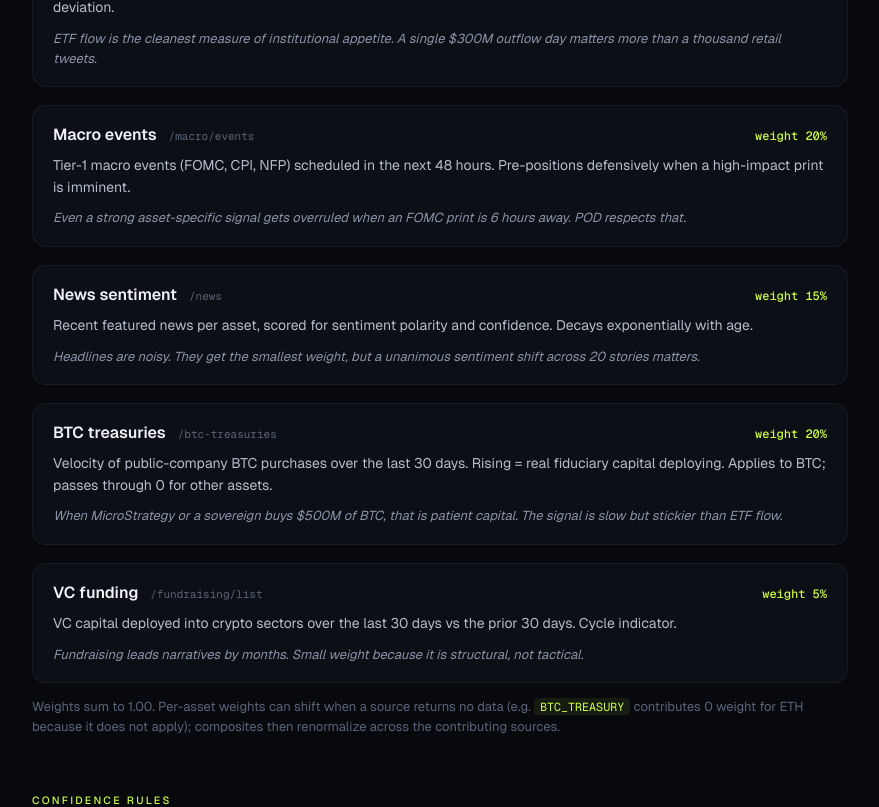
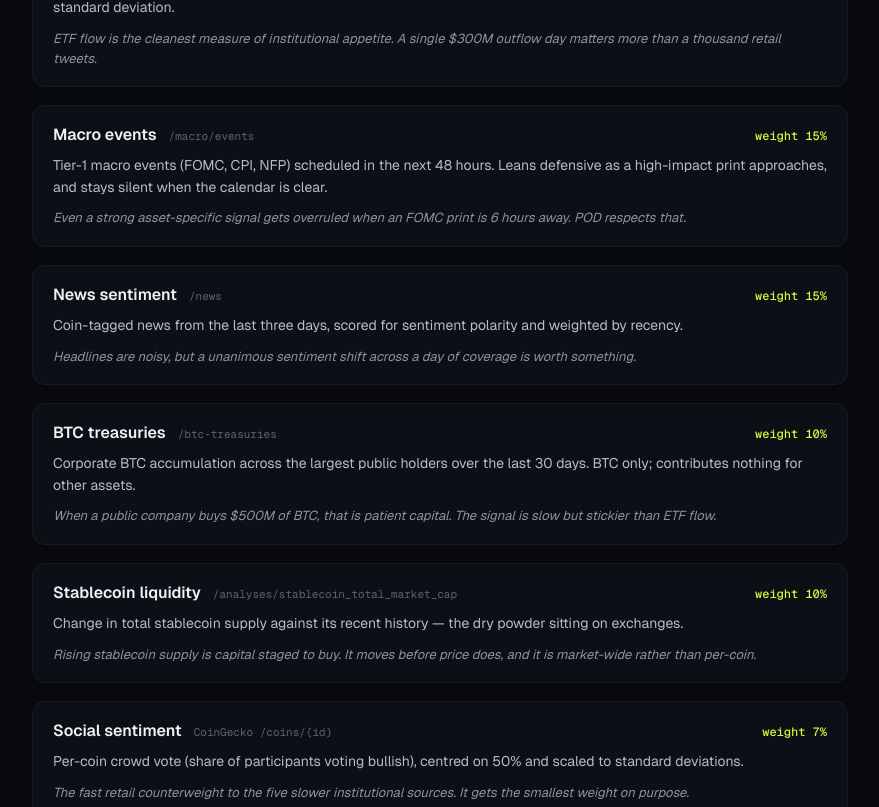
Before and after one commit to Pratiikpy/pod, a Next.js app in the folder apps/pod-web/: page /how-it-works in a window 1280 px wide. Shown: the part 735-1542 px from the top of the page, without its empty margins (200-1079 px from the left). Built offline with nearby package versions, Linux system fonts and the light colour scheme.

Commit message:
fix(how-it-works): document the six sources the engine actually runs

```diff
--- a/apps/pod-web/src/app/how-it-works/page.tsx
+++ b/apps/pod-web/src/app/how-it-works/page.tsx
@@ -6,27 +6,27 @@ import { SiteNav } from '@/components/SiteNav';
 export const metadata = {
   title: 'How POD scores are calculated · POD',
   description:
-    'POD scores combine five SoSoValue data sources into one number. This page documents the math, the weights, and the limits.',
+    'POD scores combine six data sources into one number. This page documents the math, the weights, and the limits.',
 };
 
 const SOURCES = [
   {
     key: 'ETF_FLOW',
     label: 'ETF flow',
-    weight: 0.40,
+    weight: 0.30,
     api: '/etfs/summary-history',
     measures:
-      'Daily net inflow / outflow on spot crypto ETFs. Compares latest day against the trailing 30-day mean and standard deviation.',
+      'Daily net inflow / outflow on spot crypto ETFs. Compares the latest session against the trailing 30-day mean and standard deviation.',
     why:
       'ETF flow is the cleanest measure of institutional appetite. A single $300M outflow day matters more than a thousand retail tweets.',
   },
   {
     key: 'MACRO_EVENT',
     label: 'Macro events',
-    weight: 0.20,
+    weight: 0.15,
     api: '/macro/events',
     measures:
-      'Tier-1 macro events (FOMC, CPI, NFP) scheduled in the next 48 hours. Pre-positions defensively when a high-impact print is imminent.',
+      'Tier-1 macro events (FOMC, CPI, NFP) scheduled in the next 48 hours. Leans defensive as a high-impact print approaches, and stays silent when the calendar is clear.',
     why:
       'Even a strong asset-specific signal gets overruled when an FOMC print is 6 hours away. POD respects that.',
   },
@@ -36,29 +36,39 @@ const SOURCES = [
     weight: 0.15,
     api: '/news',
     measures:
-      'Recent featured news per asset, scored for sentiment polarity and confidence. Decays exponentially with age.',
+      'Coin-tagged news from the last three days, scored for sentiment polarity and weighted by recency.',
     why:
-      'Headlines are noisy. They get the smallest weight, but a unanimous sentiment shift across 20 stories matters.',
+      'Headlines are noisy, but a unanimous sentiment shift across a day of coverage is worth something.',
   },
   {
     key: 'BTC_TREASURY',
     label: 'BTC treasuries',
-    weight: 0.20,
+    weight: 0.10,
     api: '/btc-treasuries',
     measures:
-      'Velocity of public-company BTC purchases over the last 30 days. Rising = real fiduciary capital deploying. Applies to BTC; passes through 0 for other assets.',
+      'Corporate BTC accumulation across the largest public holders over the last 30 days. BTC only; contributes nothing for other assets.',
     why:
-      'When MicroStrategy or a sovereign buys $500M of BTC, that is patient capital. The signal is slow but stickier than ETF flow.',
+      'When a public company buys $500M of BTC, that is patient capital. The signal is slow but stickier than ETF flow.',
   },
   {
-    key: 'VC_FUNDING',
-    label: 'VC funding',
-    weight: 0.05,
-    api: '/fundraising/list',
+    key: 'STABLECOIN_LIQUIDITY',
+    label: 'Stablecoin liquidity',
+    weight: 0.10,
+    api: '/analyses/stablecoin_total_market_cap',
     measures:
-      'VC capital deployed into crypto sectors over the last 30 days vs the prior 30 days. Cycle indicator.',
+      'Change in total stablecoin supply against its recent history — the dry powder sitting on exchanges.',
     why:
-      'Fundraising leads narratives by months. Small weight because it is structural, not tactical.',
+      'Rising stablecoin supply is capital staged to buy. It moves before price does, and it is market-wide rather than per-coin.',
+  },
+  {
+    key: 'SOCIAL_SENTIMENT',
+    label: 'Social sentiment',
+    weight: 0.07,
+    api: 'CoinGecko /coins/{id}',
+    measures:
+      'Per-coin crowd vote (share of participants voting bullish), centred on 50% and scaled to standard deviations.',
+    why:
+      'The fast retail counterweight to the five slower institutional sources. It gets the smallest weight on purpose.',
   },
 ] as const;
 
@@ -109,7 +119,7 @@ export default function HowItWorks() {
               maxWidth: 640,
             }}
           >
-            POD scores blend five SoSoValue data sources into one number from 0 to 100.
+            POD scores blend six institutional data sources into one number from 0 to 100.
             No magic, no model weights kept secret. The full pipeline is documented below.
           </p>
         </section>
@@ -132,17 +142,19 @@ podScore   = round(100 / (1 + e^(-compositeZ)))`}
           </p>
         </Section>
 
-        {/* The 5 sources */}
-        <Section eyebrow="The five sources">
+        {/* The six sources */}
+        <Section eyebrow="The six sources">
           <div style={{ display: 'flex', flexDirection: 'column', gap: 18 }}>
             {SOURCES.map((s) => (
               <SourceCard key={s.key} source={s} />
             ))}
           </div>
           <p style={{ marginTop: 14, fontSize: 13, color: POD.ink400, lineHeight: 1.55 }}>
-            Weights sum to 1.00. Per-asset weights can shift when a source returns no data
-            (e.g. <Mono>BTC_TREASURY</Mono> contributes 0 weight for ETH because it does not
-            apply); composites then renormalize across the contributing sources.
+            The composite divides by the weights that actually returned data, so a source with
+            nothing to say contributes nothing rather than dragging the score toward neutral.
+            <Mono>BTC_TREASURY</Mono> carries 0 weight for every asset except BTC, and any source
+            can go quiet on a given day — the per-asset breakdown on each coin&apos;s page shows
+            exactly which ones counted.
           </p>
         </Section>
 
```
